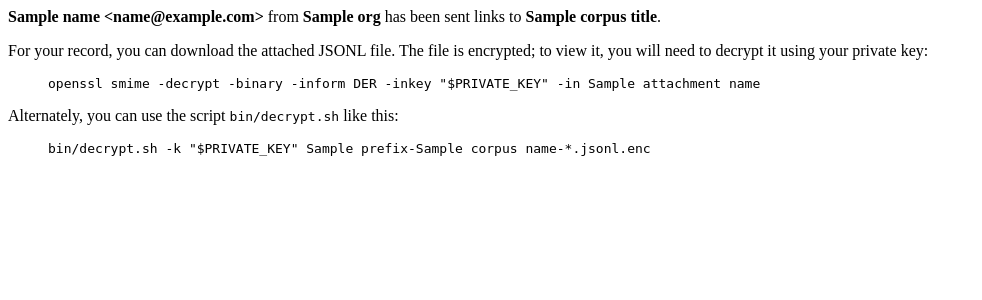
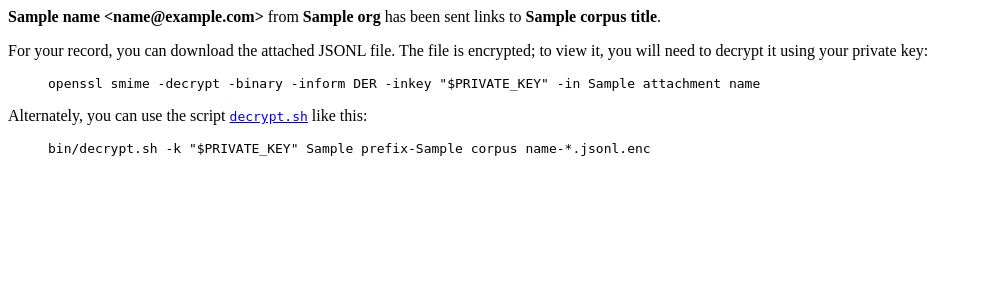
Before and after one commit to amadanmath/s3downloader, a Flask app: template app/s3downloader/templates/email.notify_admin_notice.html in a window 1280 px wide. Shown: the top 300 px of the page, without its empty margins (0-982 px from the left). Run offline with Flask 2, Linux system fonts and the light colour scheme; the template is opened without the code that fills it: most values are stand-ins (such as "Sample title", 1, 10 or a date in 2020).

Commit message:
Offer `decrypt.sh` for download

```diff
--- a/app/s3downloader/templates/sub.jsonl.html
+++ b/app/s3downloader/templates/sub.jsonl.html
@@ -5,6 +5,8 @@
 <blockquote><code>openssl smime -decrypt -binary -inform DER -inkey "$PRIVATE_KEY" -in {{attachment_name}}</code></blockquote>
 
 <p>
-Alternately, you can use the script <code>bin/decrypt.sh</code> like this:
+Alternately, you can use the script
+<a download type="text/x-shellscript" href="{{ url_for('static', filename='decrypt.sh', _external=True) }}"><code>decrypt.sh</code></a>
+like this:
 
 <blockquote><code>bin/decrypt.sh -k "$PRIVATE_KEY" {{prefix}}-{{corpus_name}}-*.jsonl.enc</code></blockquote>
```
Also changed, not shown: 1 other file.
